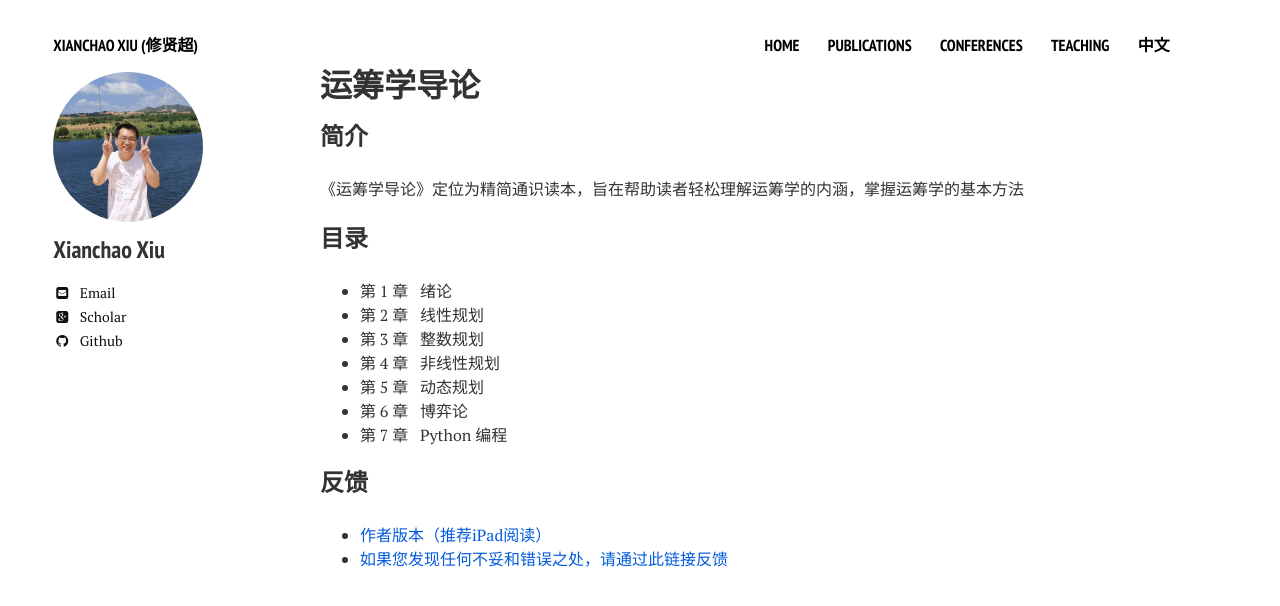
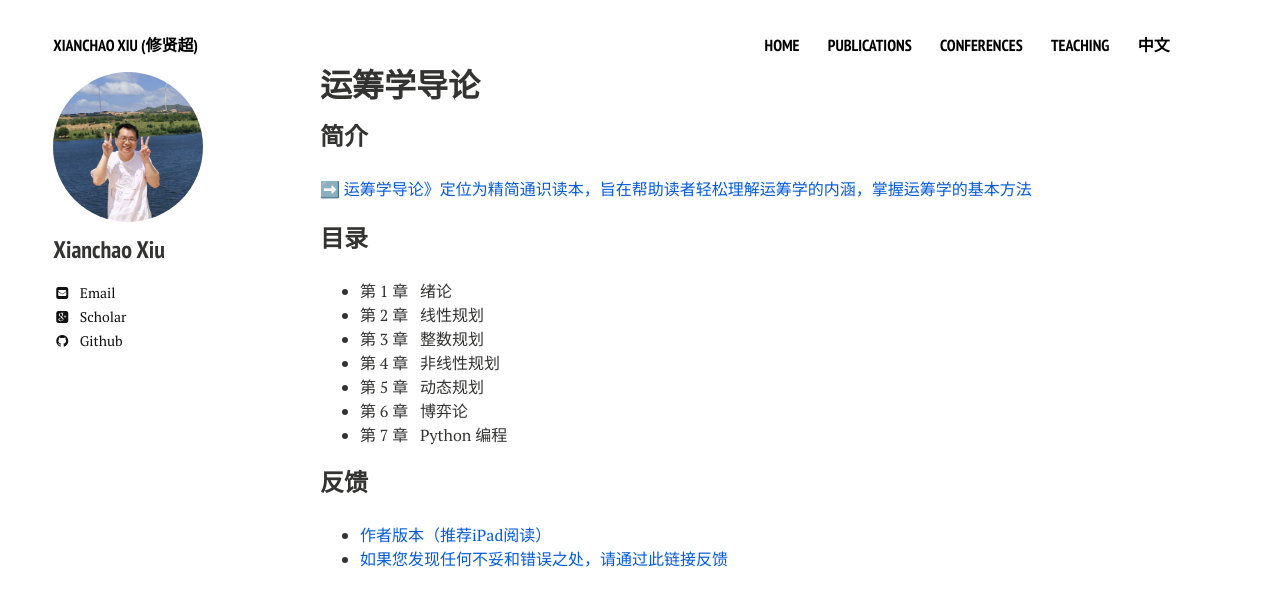
Before and after one commit to xianchaoxiu/xianchaoxiu.github.io, a Jekyll site: the page built from chinese/book/OR/index.md, in a window 1280 px wide. Shown: the top 606 px of the page. Built offline with Jekyll 4.4.1, drawn with Linux system fonts in a browser that asks for light colours; nearby versions of some CDN libraries.

Commit message:
Update index.md

```diff
--- a/chinese/book/OR/index.md
+++ b/chinese/book/OR/index.md
@@ -7,8 +7,7 @@ share: false
 
 ### 简介
 
-《运筹学导论》定位为精简通识读本，旨在帮助读者轻松理解运筹学的内涵，掌握运筹学的基本方法
-
+➡️ <a href="https://xianchaoxiu.github.io/chinese/reading/" class="textlink" target="_blank"> 运筹学导论》定位为精简通识读本，旨在帮助读者轻松理解运筹学的内涵，掌握运筹学的基本方法 </a><br>
 
 ### 目录
 
```
